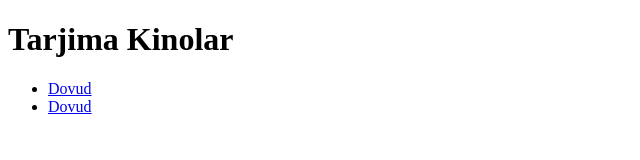
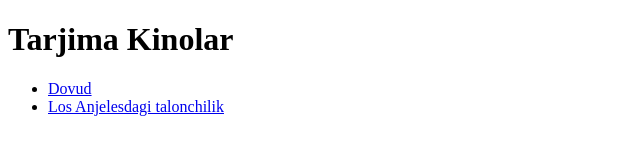
Before and after one commit to shoxruhpro/kino-sayti, a plain HTML site: page index.html in a window 1280 px wide. Shown: the whole page, without its empty margins (0-640 px from the left). Drawn offline with Linux system fonts and the light colour scheme.

Commit message:
Kinolar yangilandi

```diff
--- a/index.html
+++ b/index.html
@@ -12,10 +12,10 @@
 
     <ul>
         <li>
-            <a href="#">Dovud</a>
+            <a href="movies/dovud.html">Dovud</a>
         </li>
         <li>
-            <a href="#">Dovud</a>
+            <a href="movies/los-anjelesdagi-talonchilik.html">Los Anjelesdagi talonchilik</a>
         </li>
     </ul>
 </body>
```
Also changed, not shown: 1 other file.
